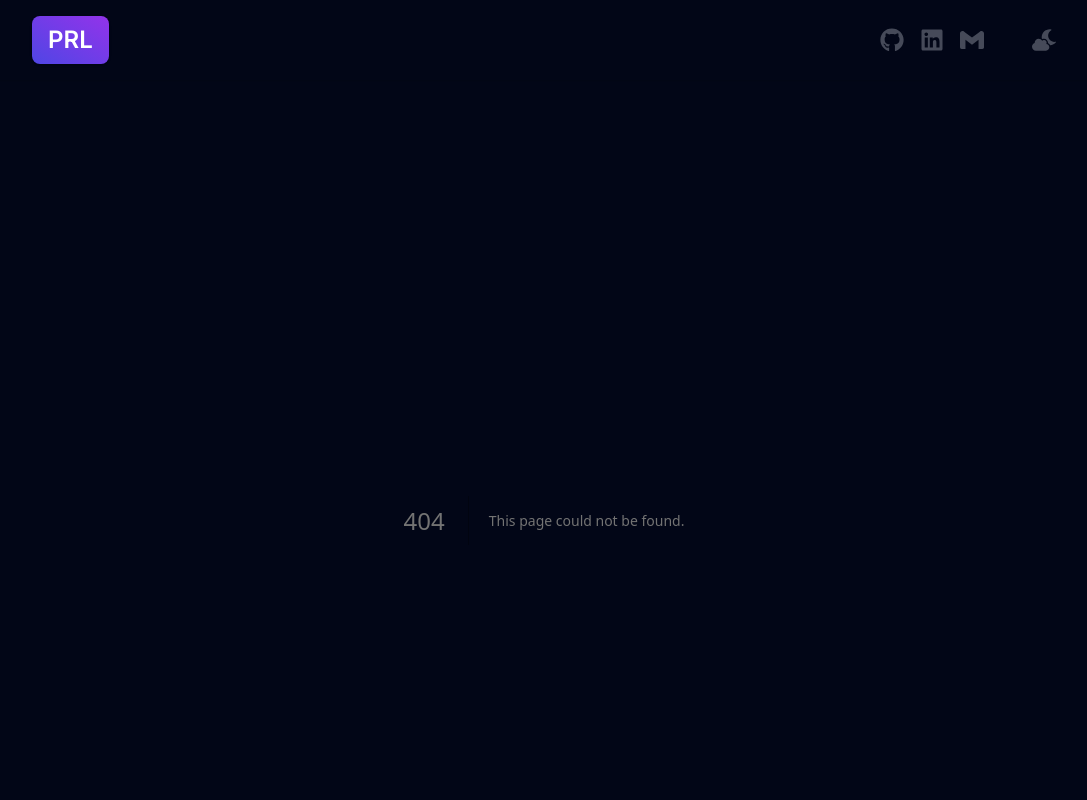
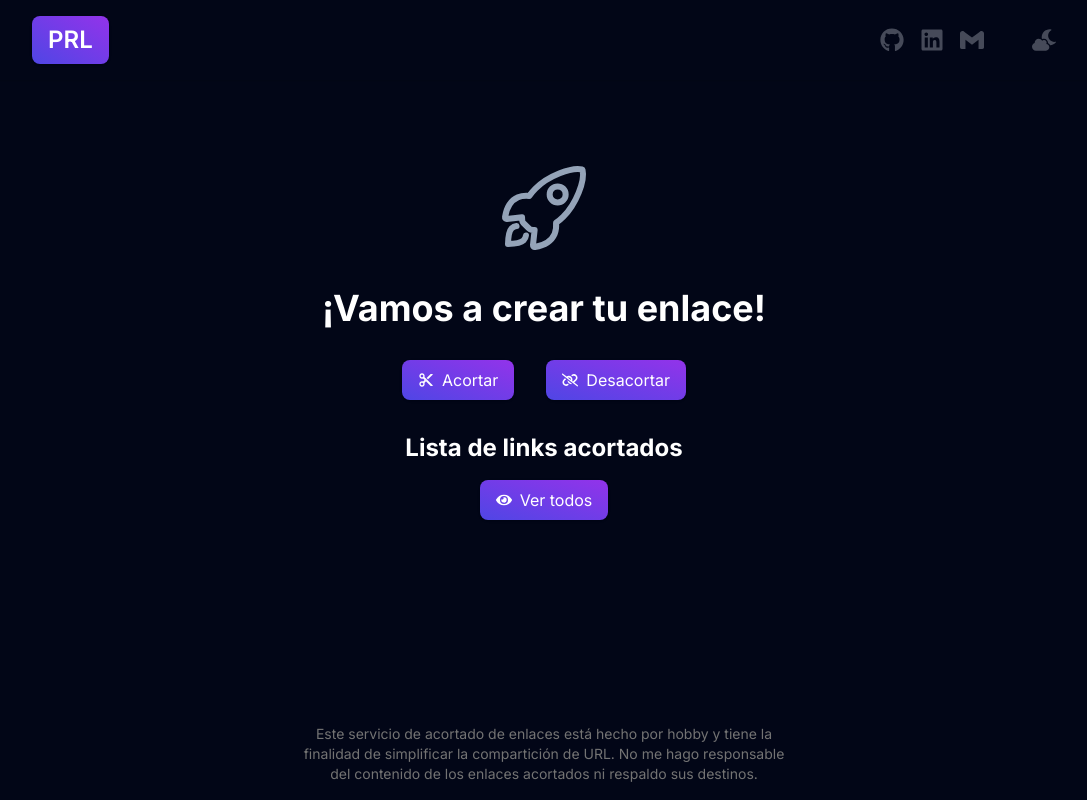
Before and after one commit to Luis-Prendas/PRL, a Next.js app: page /dash in a window 1280 px wide. Before the commit this address had no page. Shown: the top 800 px of the page, without its empty margins (96-1183 px from the left). Built offline with nearby package versions, Linux system fonts and the light colour scheme.

Commit message:
Add list of all link shortered

```diff
--- /dev/null
+++ b/src/app/dash/page.tsx
@@ -0,0 +1,34 @@
+import Link from 'next/link'
+import { IoRocketOutline } from 'react-icons/io5'
+import { MdContentCut } from 'react-icons/md'
+import { FaLinkSlash } from 'react-icons/fa6'
+import { FaEye } from 'react-icons/fa'
+
+export default function ApplicationPage () {
+  return (
+    <>
+      <article className="flex flex-col gap-8 items-center">
+        <IoRocketOutline className='text-8xl text-slate-400' />
+        <h2 className='dark:text-white text-4xl font-bold text-slate-950'>¡Vamos a crear tu enlace!</h2>
+        <div className='flex gap-8'>
+          <Link
+            href='/'
+            className="flex items-center gap-2 py-2 px-4 bg-gradient-to-tr from-fuchsia-600 to-rose-600 text-white rounded-lg shadow hover:scale-105 transition dark:from-indigo-600 dark:to-purple-600"
+          ><MdContentCut /> Acortar</Link>
+          <Link
+            href='/'
+            className="flex items-center gap-2 py-2 px-4 bg-gradient-to-tr from-fuchsia-600 to-rose-600 text-white rounded-lg shadow hover:scale-105 transition dark:from-indigo-600 dark:to-purple-600"
+          ><FaLinkSlash /> Desacortar</Link>
+        </div>
+        <div className='flex gap-4 flex-col items-center'>
+          <h2 className='dark:text-white font-bold text-2xl text-slate-950'>Lista de links acortados</h2>
+          <Link
+            href='/list'
+            className="flex items-center gap-2 py-2 px-4 bg-gradient-to-tr from-fuchsia-600 to-rose-600 text-white rounded-lg shadow hover:scale-105 transition dark:from-indigo-600 dark:to-purple-600"
+          ><FaEye /> Ver todos</Link>
+        </div>
+      </article>
+
+    </>
+  )
+}
--- /dev/null
+++ b/src/app/list/page.tsx
@@ -0,0 +1,63 @@
+import { FaCopy } from 'react-icons/fa'
+import { type ShortenedLinkTypes } from '../../../types/supabase'
+import { supabase } from '@/services/supabase.conect'
+
+export default async function ListOfLinksPage () {
+  const listOfLinks = await supabase
+    .from('TEMPORARY_PUBLIC_SHORTENER')
+    .select('*')
+    .then(
+      async ({ data }) =>
+        await (data as unknown as Promise<ShortenedLinkTypes[]>)
+    )
+
+  return (
+    <article className="flex flex-col justify-center items-center gap-8">
+      <h2 className='dark:text-white font-bold text-6xl text-slate-950'>Lista de links acortados 🚀</h2>
+      <table className="text-sm text-left dark:text-gray-400">
+        <thead className="text-xs text-gray-700 uppercase dark:text-gray-400">
+          <tr>
+            <th scope="col" className="px-6 py-3 bg-slate-200 dark:bg-gray-800">
+              Link Original
+            </th>
+            <th scope="col" className="px-6 py-3">
+              Link Acortado
+            </th>
+            <th scope="col" className="px-6 py-3 bg-slate-200 dark:bg-gray-800">
+              Veces usado
+            </th>
+            <th scope="col" className="px-6 py-3 text-center">
+              Id
+            </th>
+            <th scope="col" className="px-6 py-3 bg-slate-200 dark:bg-gray-800">
+              Copiar
+            </th>
+          </tr>
+        </thead>
+        <tbody>
+          {listOfLinks.map(link => (
+            <tr key={link.id} className="border-b border-gray-200 dark:border-gray-700">
+              <th scope="row" className="max-w-xs truncate px-6 py-4 font-medium text-gray-900 whitespace-nowrap bg-slate-200 dark:text-white dark:bg-gray-800">
+                {link.original_link}
+              </th>
+              <td className="px-6 py-4">
+                {link.link_shortened}
+              </td>
+              <th scope="row" className="px-6 py-4 font-medium text-gray-900 whitespace-nowrap bg-slate-200 dark:text-white dark:bg-gray-800">
+                {link.used}
+              </th>
+              <td className="px-6 py-4">
+                {link.shortId}
+              </td>
+              <td className="px-6 py-4 bg-slate-200 dark:bg-gray-800 flex justify-center items-center">
+                <button>
+                  <FaCopy className='text-2xl dark:text-white dark:hover:text-slate-400 transition text-slate-600 hover:text-slate-950' />
+                </button>
+              </td>
+            </tr>
+          ))}
+        </tbody>
+      </table>
+    </article>
+  )
+}
--- a/src/app/page.tsx
+++ b/src/app/page.tsx
@@ -1,13 +1,15 @@
 import { Pill } from '@/components/pill'
-import { Shortener } from '@/components/shortener'
-import { FaLinkSlash } from 'react-icons/fa6'
+import Link from 'next/link'
+import { IoRocketOutline } from 'react-icons/io5'
+import { FaRegStar } from 'react-icons/fa'
+import { MdContentCut } from 'react-icons/md'
 
 export default function Home () {
   return (
     <>
       <article className='flex items-center flex-col gap-8'>
         <Pill variantType='amber'>
-          <FaLinkSlash /> <h1>Enlaces ilimitados y slugs personalizados</h1>
+          <MdContentCut /> <h1>Enlaces ilimitados y slugs personalizados</h1>
         </Pill>
         <h2 className='text-5xl bg-gradient-to-r shadow from-emerald-400 to-sky-500 text-white rounded-md px-4 pb-4 pt-3 font-medium dark:from-green-600 dark:to-indigo-600'>
           ¡Acorta tus links gratis y rápido!
@@ -15,9 +17,14 @@ export default function Home () {
         <p className='max-w-xs md:max-w-2xl text-center text-balance'>
           Hagamos que compartirlos sea más fácil que nunca. Simplifica tus URL sin perder la esencia de tu mensaje. Ya no te preocupes por enlaces largos que ocupan espacio y se ven poco atractivos. Con esta herramienta de acortamiento de enlaces, compártelas de manera concisa. ¡Haz que tu experiencia en línea sea más sencilla y efectiva, acorta tus enlaces ahora mismo!
         </p>
-      </article>
-      <article className="flex flex-col gap-8 items-center">
-        <Shortener />
+        <div className='flex gap-8'>
+          <Link href='/dash' className='flex items-center gap-2 dark:text-white dark:hover:text-slate-300 transition text-slate-950 hover:text-slate-600'>
+            <IoRocketOutline /> Usar la herramienta
+          </Link>
+          <Link href='https://github.com/Luis-Prendas/PRL' target='_blank' className='flex items-center gap-2 dark:text-white dark:hover:text-slate-300 transition text-slate-950 hover:text-slate-600'>
+            <FaRegStar /> Estrella en GitHub
+          </Link>
+        </div>
       </article>
     </>
   )
```
Also changed, not shown: .eslintrc.json, public/banner.png (added).
